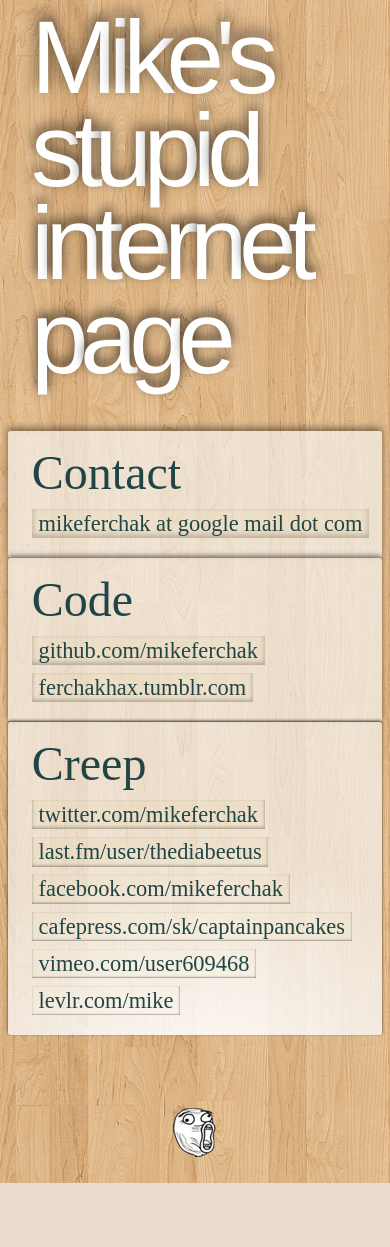
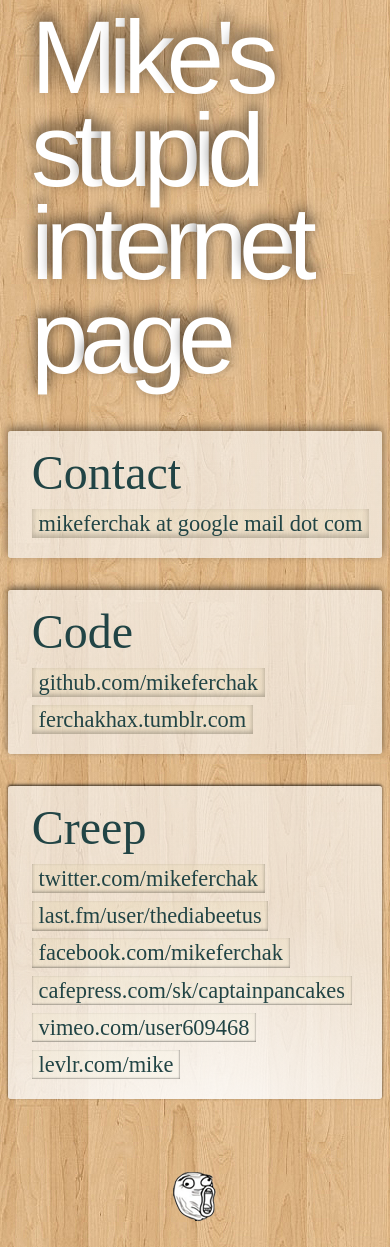
Before and after one commit to mikeferchak/mferchak, a PHP site: page /index.html in a window 390 px wide. Shown: the part 36-1283 px from the top of the page. Before the commit the page ends 1219 px from the top, so only its background shows below. Run offline with PHP 8.4, Linux system fonts and the light colour scheme; some libraries are stand-ins or nearby versions; some web fonts are replaced.

Commit message:
try again?

```diff
--- a/css/style.css
+++ b/css/style.css
@@ -203,6 +203,7 @@ footer {
 @media screen and (max-width: 400px) {
   footer div {
     padding-left: 1.5em;
-    overflow-x: hidden; }
+    overflow-x: hidden;
+    margin-bottom: 2em; }
   footer h2 {
     font-size: 3em; } }
--- a/css/style.scss
+++ b/css/style.scss
@@ -305,6 +305,7 @@ footer {
         div {
             padding-left:1.5em;
             overflow-x:hidden;
+            margin-bottom:2em;
         }
 
         h2 {
```
